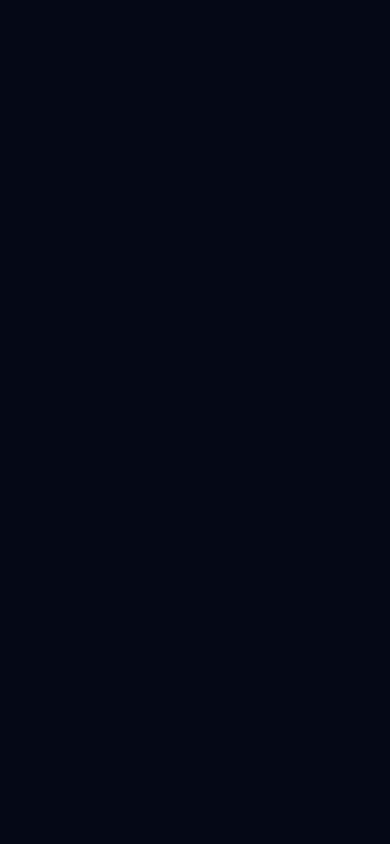
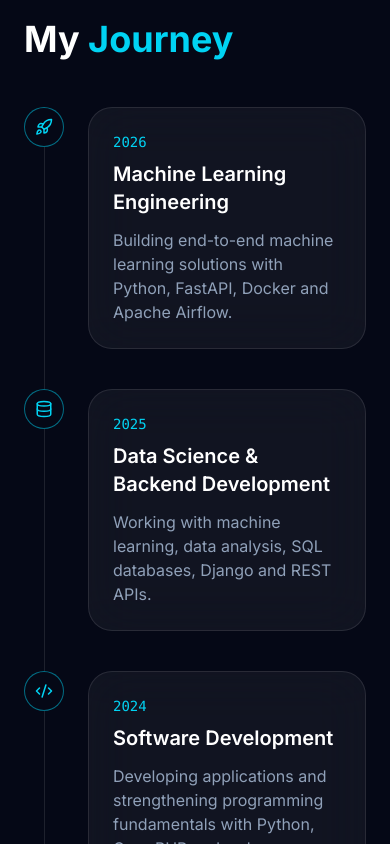
Before and after one commit to lllda06/lada-portfolio, a Next.js app: page / in a window 390 px wide. Shown: the part 6440-7284 px from the top of the page. Before the commit the page ends 6363 px from the top, so only its background shows below. Built offline with nearby package versions, Linux system fonts and the light colour scheme.

Commit message:
Create experience timeline section

```diff
--- a/app/components/Experience.tsx
+++ b/app/components/Experience.tsx
@@ -0,0 +1,232 @@
+"use client";
+
+import { motion } from "framer-motion";
+import {
+  GraduationCap,
+  Rocket,
+  Database,
+  Code2,
+} from "lucide-react";
+
+
+const timeline = [
+  {
+    year: "2026",
+    title: "Machine Learning Engineering",
+    description:
+      "Building end-to-end machine learning solutions with Python, FastAPI, Docker and Apache Airflow.",
+    icon: Rocket,
+  },
+
+  {
+    year: "2025",
+    title: "Data Science & Backend Development",
+    description:
+      "Working with machine learning, data analysis, SQL databases, Django and REST APIs.",
+    icon: Database,
+  },
+
+  {
+    year: "2024",
+    title: "Software Development",
+    description:
+      "Developing applications and strengthening programming fundamentals with Python, C++, PHP and web technologies.",
+    icon: Code2,
+  },
+
+  {
+    year: "2023",
+    title: "Programming Foundation",
+    description:
+      "Started programming journey with HTML, CSS, JavaScript and basic software development concepts.",
+    icon: GraduationCap,
+  },
+];
+
+
+export default function Experience() {
+
+  return (
+    <section
+      id="experience"
+      className="
+        px-6
+        py-24
+      "
+    >
+
+      <div className="mx-auto max-w-5xl">
+
+
+        <motion.h2
+          initial={{
+            opacity:0,
+            y:30
+          }}
+
+          whileInView={{
+            opacity:1,
+            y:0
+          }}
+
+          viewport={{
+            once:true
+          }}
+
+          className="
+            text-4xl
+            md:text-5xl
+            font-bold
+            text-white
+          "
+        >
+          My <span className="text-cyan-400">
+            Journey
+          </span>
+        </motion.h2>
+
+
+        <div className="
+          relative
+          mt-12
+        ">
+
+
+          <div
+            className="
+              absolute
+              left-5
+              top-0
+              h-full
+              w-px
+              bg-white/10
+            "
+          />
+
+
+          <div className="space-y-10">
+
+
+          {timeline.map((item,index)=>{
+
+            const Icon=item.icon;
+
+            return (
+
+              <motion.div
+
+                key={item.year}
+
+                initial={{
+                  opacity:0,
+                  x:-30
+                }}
+
+                whileInView={{
+                  opacity:1,
+                  x:0
+                }}
+
+                viewport={{
+                  once:true
+                }}
+
+                transition={{
+                  delay:index*0.15
+                }}
+
+                className="
+                  relative
+                  flex
+                  gap-6
+                "
+              >
+
+                <div
+                  className="
+                    relative
+                    z-10
+                    flex
+                    h-10
+                    w-10
+                    items-center
+                    justify-center
+                    rounded-full
+                    border
+                    border-cyan-400/50
+                    bg-[#050816]
+                  "
+                >
+                  <Icon
+                    size={18}
+                    className="text-cyan-400"
+                  />
+                </div>
+
+
+                <div
+                  className="
+                    rounded-3xl
+                    border
+                    border-white/10
+                    bg-white/5
+                    p-6
+                    backdrop-blur-xl
+                    flex-1
+                  "
+                >
+
+                  <div
+                    className="
+                      text-sm
+                      font-mono
+                      text-cyan-400
+                    "
+                  >
+                    {item.year}
+                  </div>
+
+
+                  <h3
+                    className="
+                      mt-2
+                      text-xl
+                      font-semibold
+                      text-white
+                    "
+                  >
+                    {item.title}
+                  </h3>
+
+
+                  <p
+                    className="
+                      mt-3
+                      text-slate-400
+                    "
+                  >
+                    {item.description}
+                  </p>
+
+
+                </div>
+
+
+              </motion.div>
+
+            );
+
+          })}
+
+
+          </div>
+
+        </div>
+
+
+      </div>
+
+
+    </section>
+  );
+}
--- a/app/page.tsx
+++ b/app/page.tsx
@@ -4,6 +4,7 @@ import Hero from "./components/Hero";
 import About from "./components/About";
 import Skills from "./components/Skills";
 import Projects from "./components/Projects";
+import Experience from "./components/Experience";
 
 export default function Home() {
   return (
@@ -17,6 +18,7 @@ export default function Home() {
         <About />
         <Skills />
         <Projects />
+        <Experience />
       </main>
     </>
   );
```
